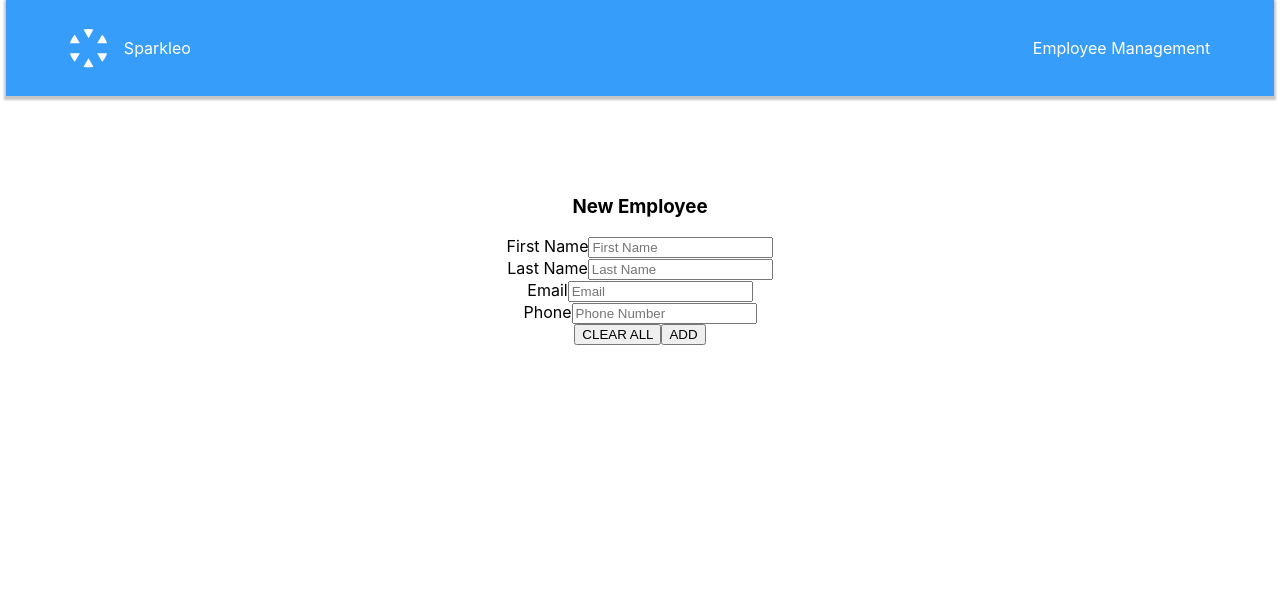
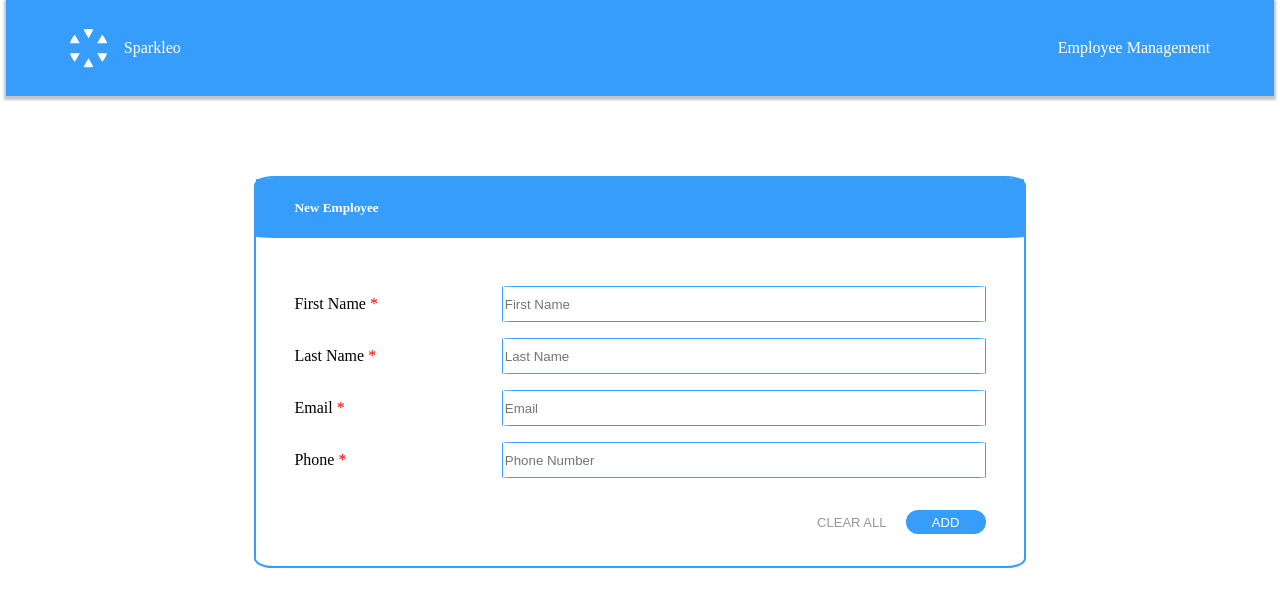
Before and after one commit to Sajeelzafar/WebDevSparkleo, a React (Create React App) app: page / in a window 1280 px wide. Shown: the top 606 px of the page. Built offline with nearby package versions, Linux system fonts and the light colour scheme.

Commit message:
Adding styling to employee form

```diff
--- a/src/components/Employee.js
+++ b/src/components/Employee.js
@@ -5,27 +5,23 @@ const Addemployee = () => {
     return(
         <form className="form display">
             <div className="formHeadingContainer">
-                <h3 className="formHeading">New Employee</h3>
+                <h5 className="formHeading">New Employee</h5>
             </div>
 
-            <div className="formInputContainer display">
-                <label> First Name
-                    <input className="firstname" type="text" placeholder="First Name"/>
-                </label>
-                <label> Last Name
-                    <input className="lastname" type="text" placeholder="Last Name"/>
-                </label>
-                <label>Email
-                    <input className="email" type="email" placeholder="Email"/>
-                </label>
-                <label> Phone
-                    <input className="phone" type="number" placeholder="Phone Number"/>
-                </label>
+            <div className="formInputContainer grid">
+                <label> First Name <span class="red-star">*</span> </label>
+                <input className="firstname" type="text" placeholder="First Name" required/>
+                <label> Last Name <span class="red-star">*</span> </label>
+                <input className="lastname" type="text" placeholder="Last Name" required/>
+                <label>Email <span class="red-star">*</span> </label>
+                <input className="email" type="email" placeholder="Email" required/>
+                <label> Phone <span class="red-star">*</span> </label>
+                <input className="phone" type="number" placeholder="Phone Number" required/>
             </div>
 
             <div className="formButtons display">
-                <button>CLEAR ALL</button>
-                <button>ADD</button>
+                <button className="clearButton">CLEAR ALL</button>
+                <button className="addButton">ADD</button>
             </div>
         </form>
     )
--- a/src/components/stylesandImages/App.css
+++ b/src/components/stylesandImages/App.css
@@ -8,20 +8,80 @@
 }
 
 #root {
+  padding: 0;
+  margin: 0;
   display: flex;
   flex-direction: column;
   align-items: center;
   justify-content: center;
+  font-family: Poppins;
 }
 
+.grid {
+  display: grid;
+  grid-template-columns: 30% 70%;
+  align-items: center;
+  row-gap: 1rem;
+}
+
+.red-star {
+  color: red;
+}
 
 .form {
   flex-direction: column;
   width: 60%;
   margin-top: 5rem;
+  padding-bottom: 2rem;
+  border: 2px solid var(--header);
+  border-radius: 2.5%;
 }
 
 .formInputContainer {
   flex-direction: column;
+  width: 90%;
+  padding-top: 3rem;
+}
 
+.formHeadingContainer {
+  background-color: var(--header);
+  border-radius: 2.5%;
+  color: white;
+  width: 95%;
+  padding-left: 5%;
 }
+
+.formInputContainer input {
+  border: 1px solid var(--header);
+  height: 2rem;
+  border-radius: 3%;
+}
+
+.formButtons {
+  width: 90%;
+  justify-content: end;
+  gap: 2%;
+  padding-top: 2rem;
+}
+
+.formButtons button {
+  width: 5rem;
+  padding: 0;
+  height: 1.5rem;
+  font-size: small;
+  cursor: pointer;
+}
+
+.clearButton {
+  background-color: Transparent;
+  background-repeat:no-repeat;
+  border: none;
+  opacity: 0.4;
+}
+
+.addButton {
+  background-color: var(--header);
+  border: none;
+  color: white;
+  border-radius: 1rem;
+}
```
